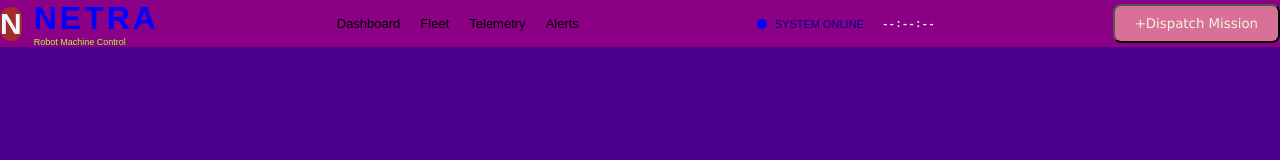
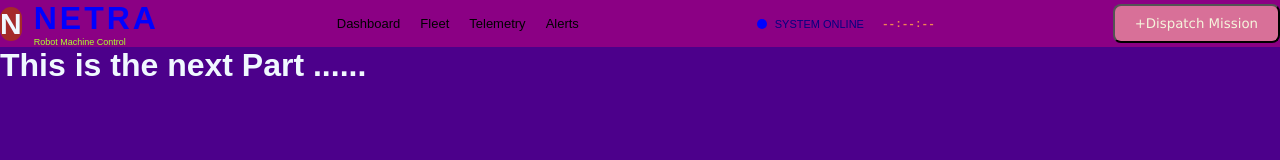
Before and after one commit to srivarshinipunnamaraju-code/NETRA, a plain HTML site: page index.html in a window 1280 px wide. Drawn offline with Linux system fonts and the light colour scheme.

Commit message:
version2-21.11.2026

```diff
--- a/index.html
+++ b/index.html
@@ -34,6 +34,8 @@
        <button id = "dispatch" type = "button">+Dispatch Mission </button>
     </header>
 </head>
+<h1>This is the next Part ...... </h1>
+<script src = "/script.js"></script>
 <body>
 
 </body>
--- a/style.css
+++ b/style.css
@@ -76,7 +76,10 @@ nav a :hover{
     border-radius: 50%;
 
 }#clock{
-    color: aliceblue;
-    font-family: monospace;
+    color: rgb(241, 134, 80);
+    font-family: 'Courier New', Courier, monospace;
     margin-left: 10px;
-}
+ }
+
+
+ /* git brach M main */
```
